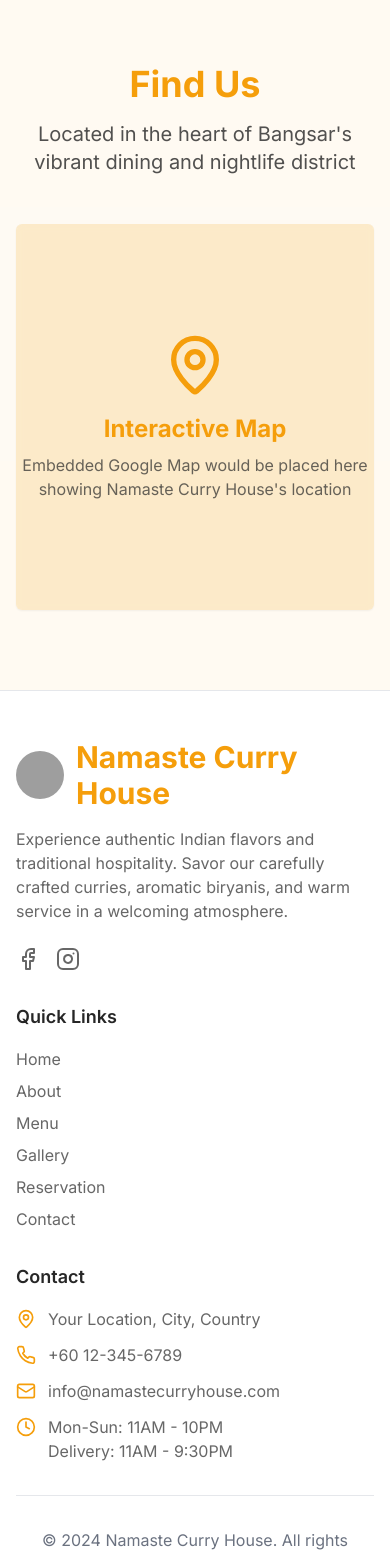
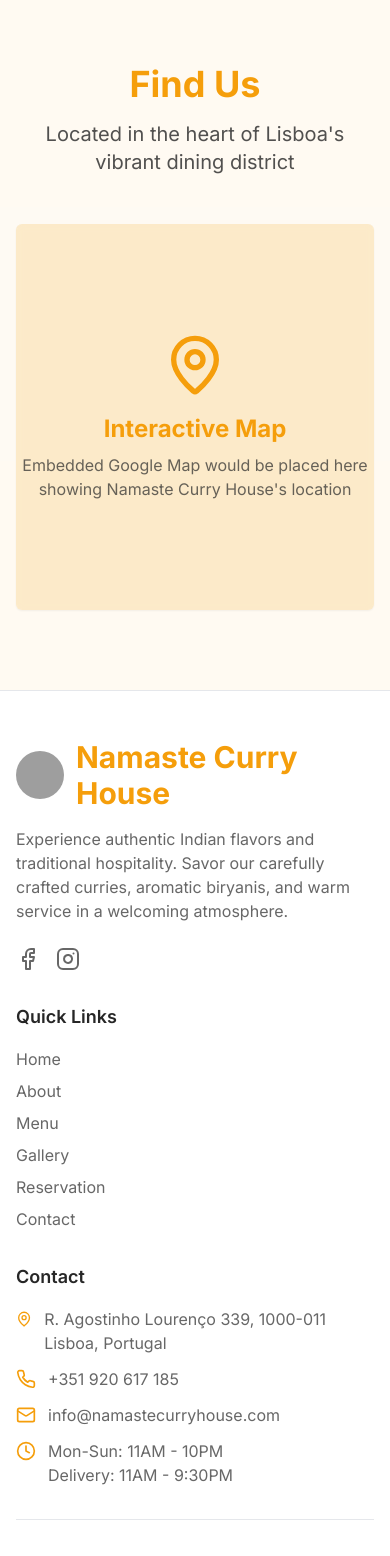
Before and after one commit to QuantumClimb/namastecurryhouse, a React (Vite) app: page /contact in a window 390 px wide. Shown: the part 2080-3636 px from the top of the page. Built offline with nearby package versions, Linux system fonts and the light colour scheme; grey boxes are pictures that could not be loaded.

Commit message:
Content: update all contact info to Lisboa address and phone +351 920 617 185 across Contact, Footer, Reservation, WhatsApp

```diff
--- a/src/components/Footer.tsx
+++ b/src/components/Footer.tsx
@@ -52,11 +52,11 @@ export const Footer = () => {
             <div className="space-y-3">
               <div className="flex items-start space-x-3">
                 <MapPin className="w-5 h-5 text-primary mt-0.5" />
-                <p className="text-foreground/70">Your Location, City, Country</p>
+                <p className="text-foreground/70">R. Agostinho Lourenço 339, 1000-011 Lisboa, Portugal</p>
               </div>
               <div className="flex items-center space-x-3">
                 <Phone className="w-5 h-5 text-primary" />
-                <p className="text-foreground/70">+60 12-345-6789</p>
+                <p className="text-foreground/70">+351 920 617 185</p>
               </div>
               <div className="flex items-center space-x-3">
                 <Mail className="w-5 h-5 text-primary" />
--- a/src/components/WhatsAppButton.tsx
+++ b/src/components/WhatsAppButton.tsx
@@ -7,7 +7,7 @@ export const WhatsAppButton = () => {
     const message = encodeURIComponent(
       "Hi Namaste Curry House! I'd like to make a reservation at your Indian restaurant. Could you please help me with the booking?"
     );
-    window.open(`https://wa.me/60123456789?text=${message}`, "_blank");
+    window.open(`https://wa.me/351920617185?text=${message}`, "_blank");
   };
 
   return (
--- a/src/pages/Contact.tsx
+++ b/src/pages/Contact.tsx
@@ -200,7 +200,7 @@ const Contact = () => {
           <div className="text-center mb-12">
             <h2 className="text-4xl font-bold mb-4 gradient-text">Find Us</h2>
             <p className="text-xl text-foreground/80">
-              Located in the heart of Bangsar's vibrant dining and nightlife district
+              Located in the heart of Lisboa's vibrant dining district
             </p>
           </div>
 
--- a/src/pages/Reservation.tsx
+++ b/src/pages/Reservation.tsx
@@ -32,14 +32,14 @@ const Reservation = () => {
     const message = encodeURIComponent(
       `Hi Namaste Curry House! I'd like to make a reservation for ${guests} ${guests === "1" ? "person" : "people"} on ${format(date, "MMMM d, yyyy")} at ${selectedTime}. Please confirm availability.`
     );
-    window.open(`https://wa.me/60123456789?text=${message}`, "_blank");
+    window.open(`https://wa.me/351920617185?text=${message}`, "_blank");
   };
 
   const handleWaitlist = () => {
     const message = encodeURIComponent(
       `Hi Namaste Curry House! I'd like to join the waitlist for ${guests} ${guests === "1" ? "person" : "people"} on ${format(date, "MMMM d, yyyy")} at ${selectedTime}. Please notify me if a table becomes available.`
     );
-    window.open(`https://wa.me/60123456789?text=${message}`, "_blank");
+    window.open(`https://wa.me/351920617185?text=${message}`, "_blank");
   };
 
   return (
@@ -229,7 +229,7 @@ const Reservation = () => {
                 const message = encodeURIComponent(
                   "Hi Namaste Curry House! I'm interested in booking for a large group or special event. Could you please provide more information about your event packages and availability?"
                 );
-                window.open(`https://wa.me/60123456789?text=${message}`, "_blank");
+                window.open(`https://wa.me/351920617185?text=${message}`, "_blank");
               }}
               className="bg-secondary hover:bg-secondary/90 text-secondary-foreground px-8 py-3 text-lg neon-glow"
             >
```
